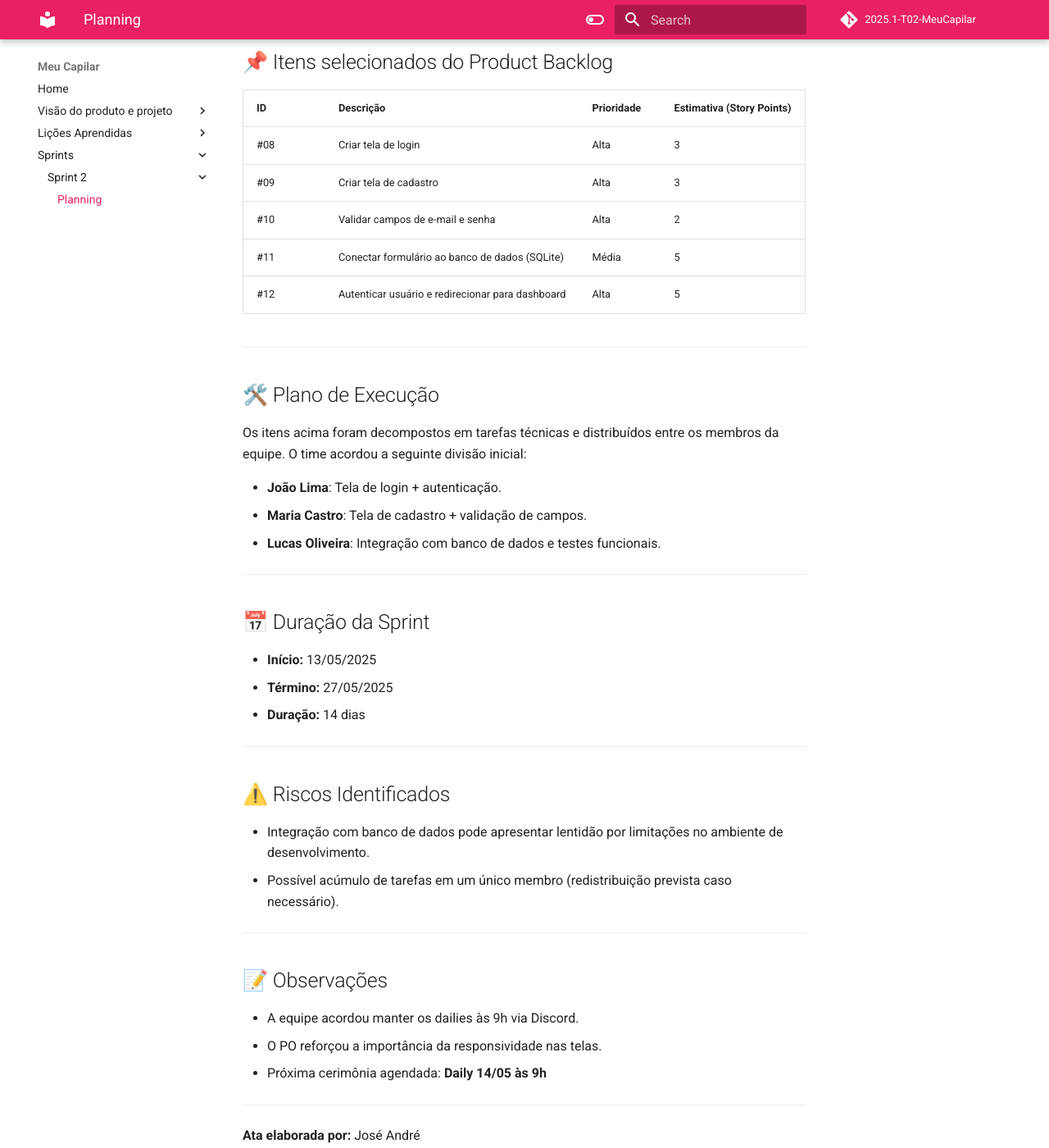
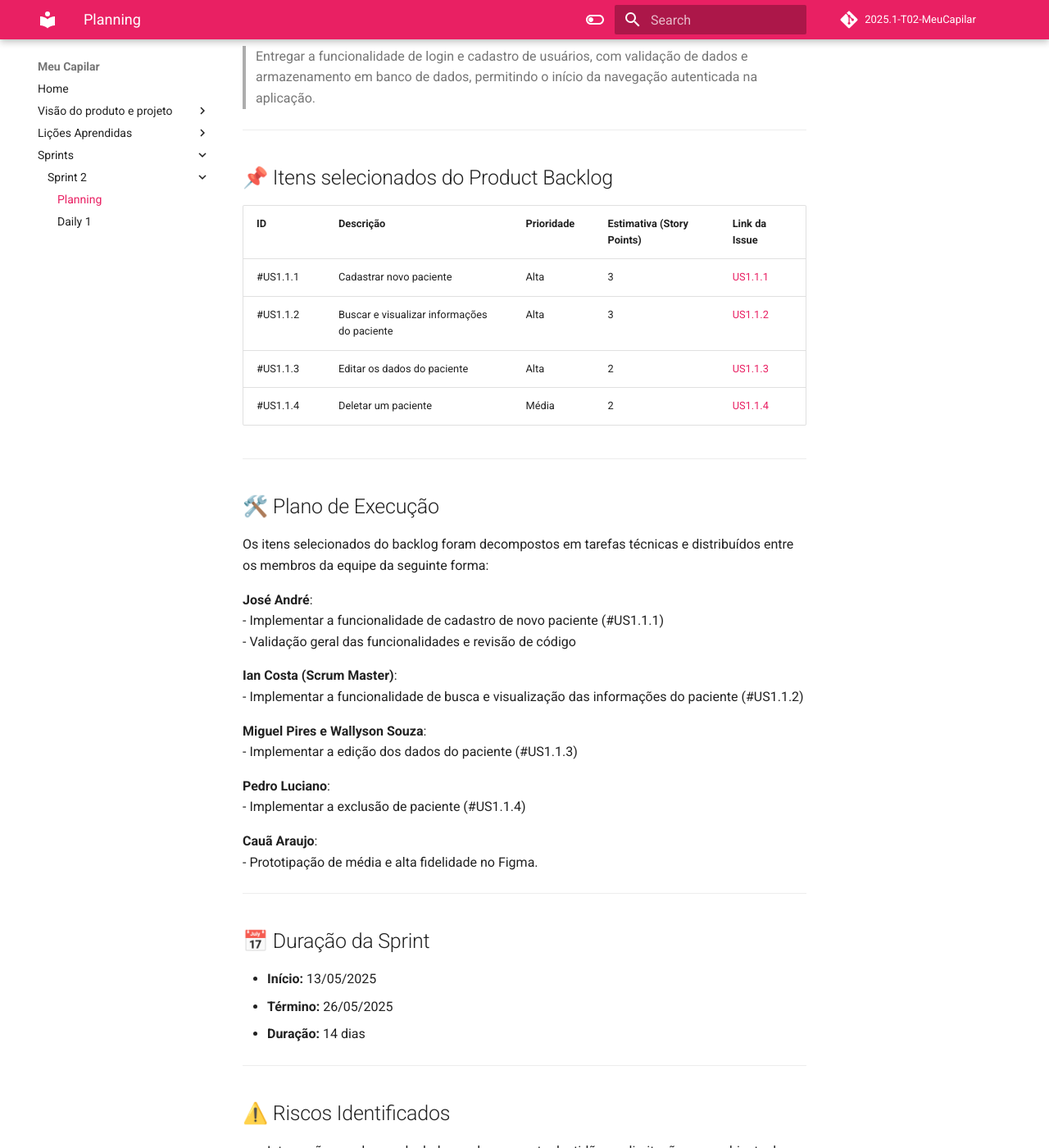
Before and after one commit to mdsreq-fga-unb/2025.1-T02-MeuCapilar, an MkDocs documentation site: the page built from docs/sprints/sprint02/planning.md, in a window 1280 px wide and 1400 px high, scrolled down 668 px. Shown: the whole window at 82% size. Built offline with MkDocs 1.6.1 and Material for MkDocs 9.7.7, drawn with Linux system fonts in a browser that asks for light colours; comment, search, counter and statistics services are not loaded; some of the changed text lies outside the part shown.

Commit message:
ata da planning e daily (sprint 02)

```diff
--- a/docs/sprints/sprint02/planning.md
+++ b/docs/sprints/sprint02/planning.md
@@ -25,30 +28,43 @@
 
 ## 📌 Itens selecionados do Product Backlog
 
-| ID | Descrição                                        | Prioridade | Estimativa (Story Points) |
-|----|--------------------------------------------------|------------|----------------------------|
-| #08 | Criar tela de login                             | Alta       | 3                          |
-| #09 | Criar tela de cadastro                          | Alta       | 3                          |
-| #10 | Validar campos de e-mail e senha                | Alta       | 2                          |
-| #11 | Conectar formulário ao banco de dados (SQLite)  | Média      | 5                          |
-| #12 | Autenticar usuário e redirecionar para dashboard| Alta       | 5                          |
+| ID        | Descrição                                       | Prioridade | Estimativa (Story Points) | Link da Issue       |
+|-----------|-------------------------------------------------|------------|----------------------------|----------------------|
+| #US1.1.1  | Cadastrar novo paciente                         | Alta       | 3                          | [US1.1.1](https://github.com/mdsreq-fga-unb/2025.1-T02-MeuCapilar/issues/16)    |
+| #US1.1.2  | Buscar e visualizar informações do paciente     | Alta       | 3                          | [US1.1.2](https://github.com/mdsreq-fga-unb/2025.1-T02-MeuCapilar/issues/17)    |
+| #US1.1.3  | Editar os dados do paciente                     | Alta       | 2                          | [US1.1.3](https://github.com/mdsreq-fga-unb/2025.1-T02-MeuCapilar/issues/18)    |
+| #US1.1.4  | Deletar um paciente                             | Média      | 2                          | [US1.1.4](https://github.com/mdsreq-fga-unb/2025.1-T02-MeuCapilar/issues/19)    |
+
+
 
 ---
 
 ## 🛠️ Plano de Execução
 
-Os itens acima foram decompostos em tarefas técnicas e distribuídos entre os membros da equipe. O time acordou a seguinte divisão inicial:
+Os itens selecionados do backlog foram decompostos em tarefas técnicas e distribuídos entre os membros da equipe da seguinte forma:
 
-- **João Lima**: Tela de login + autenticação.
-- **Maria Castro**: Tela de cadastro + validação de campos.
-- **Lucas Oliveira**: Integração com banco de dados e testes funcionais.
+ **José André**:
+  - Implementar a funcionalidade de cadastro de novo paciente (#US1.1.1)
+  - Validação geral das funcionalidades e revisão de código
+
+**Ian Costa (Scrum Master)**:
+  - Implementar a funcionalidade de busca e visualização das informações do paciente (#US1.1.2)
+
+**Miguel Pires e Wallyson Souza**:
+  - Implementar a edição dos dados do paciente (#US1.1.3)
+
+**Pedro Luciano**:
+  - Implementar a exclusão de paciente (#US1.1.4)
+
+**Cauã Araujo**:
+  - Prototipação de média e alta fidelidade no Figma.
 
 ---
 
 ## 📅 Duração da Sprint
 
 - **Início:** 13/05/2025
-- **Término:** 27/05/2025
+- **Término:** 26/05/2025
 - **Duração:** 14 dias
 
 ---
@@ -62,9 +78,7 @@ Os itens acima foram decompostos em tarefas técnicas e distribuídos entre os m
 
 ## 📝 Observações
 
-- A equipe acordou manter os dailies às 9h via Discord.
-- O PO reforçou a importância da responsividade nas telas.
-- Próxima cerimônia agendada: **Daily 14/05 às 9h**
+- Próxima cerimônia agendada: **Daily 19/05 às 21h30**
 
 ---
 
--- a/mkdocs.yml
+++ b/mkdocs.yml
@@ -17,6 +17,7 @@ nav:
    - Sprints:
       - Sprint 2:
         - Planning: sprints/sprint02/planning.md
+        - Daily 1: sprints/sprint02/daily1.md
 
 theme:
    name: material
```
Also changed, not shown: other parts of docs/sprints/sprint02/planning.md (+4 -1 lines), docs/sprints/sprint02/daily1.md (added, +36 -0 lines).
